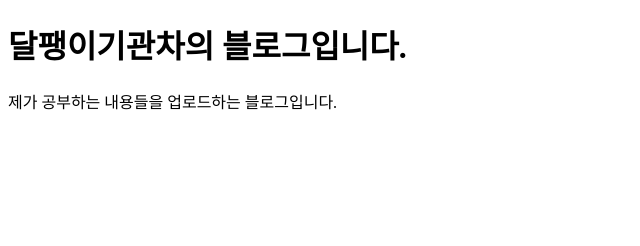
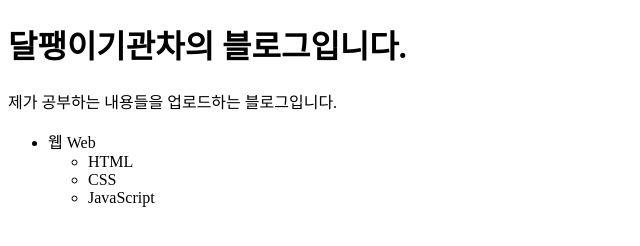
Before and after one commit to snailtrain-hk/snailtrain, a plain HTML site: page index.html in a window 1280 px wide. Shown: the whole page, without its empty margins (0-640 px from the left). Drawn offline with Linux system fonts and the light colour scheme.

Commit message:
list update

```diff
--- a/index.html
+++ b/index.html
@@ -8,5 +8,13 @@
 <body>
   <h1>달팽이기관차의 블로그입니다.</h1>
   <p>제가 공부하는 내용들을 업로드하는 블로그입니다.</p>
+  <ul>
+    <li>웹 Web</li>
+      <ul>
+        <li>HTML</li>
+        <li>CSS</li>
+        <li>JavaScript</li>
+      </ul>
+  </ul>
 </body>
 </html>
```
Also changed, not shown: 1 other file.
